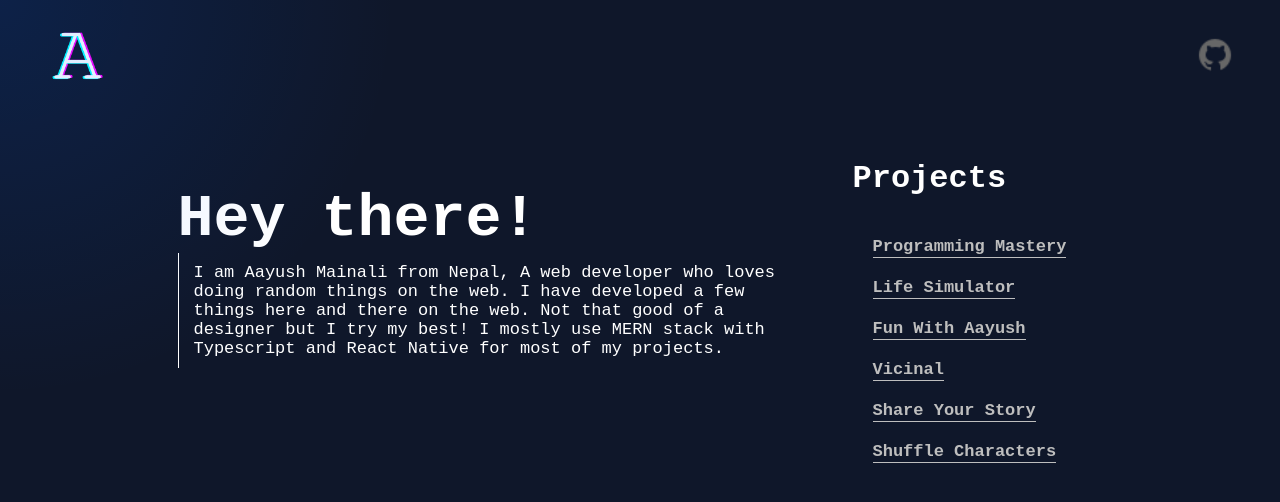
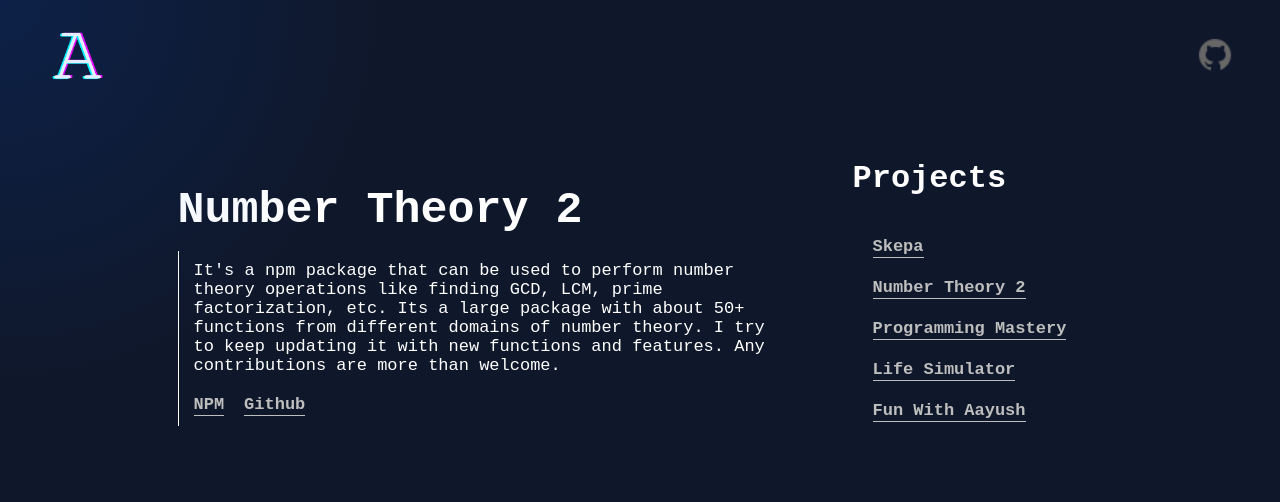
Before and after one commit to AayushMainali-Github/Portfolio, a React (Create React App) app: page /projects/numbertheory2 in a window 1280 px wide. Shown: the top 502 px of the page. Built offline with nearby package versions, Linux system fonts and the light colour scheme.

Commit message:
Portfolio update

```diff
--- a/src/Components/App.tsx
+++ b/src/Components/App.tsx
@@ -5,11 +5,10 @@ import Layout from "./Layout/Layout";
 import Home from "./Home/Home";
 import mouseMove from "../Utilities/mouseMove";
 import ProgrammingMastery from "./Projects/ProgrammingMastery";
-import ShareYourStory from "./Projects/ShareYourStory";
 import FunWithAayush from "./Projects/FunWithAayush";
-import Vicinal from "./Projects/Vicinal";
+import Skepa from "./Projects/Skepa";
 import LifeSimulator from "./Projects/LifeSimulator";
-import ShuffleCharacters from "./Projects/ShuffleCharacters";
+import NumberTheory2 from "./Projects/NumberTheory2";
 
 const App = () => {
   useEffect(() => {
@@ -22,11 +21,10 @@ const App = () => {
         <Route path="/" element={<Layout />}>
           <Route index element={<Home />} />
           <Route path="/projects/programmingmastery" element={<ProgrammingMastery />} />
-          <Route path="/projects/shareyourstory" element={<ShareYourStory />} />
           <Route path="/projects/funwithaayush" element={<FunWithAayush />} />
-          <Route path="/projects/vicinal" element={<Vicinal />} />
+          <Route path="/projects/numbertheory2" element={<NumberTheory2 />} />
+          <Route path="/projects/skepa" element={<Skepa />} />
           <Route path="/projects/lifesimulator" element={<LifeSimulator />} />
-          <Route path="/projects/shufflecharacters" element={<ShuffleCharacters />} />
           <Route path="*" element={<Home />} />
         </Route>
       </Routes>
--- a/src/Components/Layout/Projects.tsx
+++ b/src/Components/Layout/Projects.tsx
@@ -10,6 +10,12 @@ const Projects = () => {
     <div className="projects">
       <div className="head">Projects</div>
       <div className="links">
+        <Link className="link" to={pathname === "/projects/skepa" ? "/" : "/projects/skepa"}>
+          Skepa
+        </Link>
+        <Link className="link" to={pathname === "/projects/numbertheory2" ? "/" : "/projects/numbertheory2"}>
+          Number Theory 2
+        </Link>
         <Link className="link" to={pathname === "/projects/programmingmastery" ? "/" : "/projects/programmingmastery"}>
           Programming Mastery
         </Link>
@@ -19,15 +25,6 @@ const Projects = () => {
         <Link className="link" to={pathname === "/projects/funwithaayush" ? "/" : "/projects/funwithaayush"}>
           Fun With Aayush
         </Link>
-        <Link className="link" to={pathname === "/projects/vicinal" ? "/" : "/projects/vicinal"}>
-          Vicinal
-        </Link>
-        <Link className="link" to={pathname === "/projects/shareyourstory" ? "/" : "/projects/shareyourstory"}>
-          Share Your Story
-        </Link>
-        <Link className="link" to={pathname === "/projects/shufflecharacters" ? "/" : "/projects/shufflecharacters"}>
-          Shuffle Characters
-        </Link>
       </div>
     </div>
   );
--- /dev/null
+++ b/src/Components/Projects/NumberTheory2.tsx
@@ -0,0 +1,24 @@
+import React from "react";
+import "../../Css/Projects/Projects.css";
+
+const NumberTheory2 = () => {
+  return (
+    <div className="project">
+      <div className="head">Number Theory 2</div>
+      <div className="desc">
+        It's a npm package that can be used to perform number theory operations like finding GCD, LCM, prime factorization, etc. Its a large package with about 50+ functions from
+        different domains of number theory. I try to keep updating it with new functions and features. Any contributions are more than welcome.
+      </div>
+      <div className="links">
+        <a target="_" href="https://www.npmjs.com/package/number-theory-2">
+          NPM
+        </a>
+        <a target="_" href="https://github.com/AayushMainali-Github/number-theory-2">
+          Github
+        </a>
+      </div>
+    </div>
+  );
+};
+
+export default NumberTheory2;
--- /dev/null
+++ b/src/Components/Projects/Skepa.tsx
@@ -0,0 +1,22 @@
+import React from "react";
+import "../../Css/Projects/Projects.css";
+
+const Skepa = () => {
+  return (
+    <div className="project">
+      <div className="head">Skepa</div>
+      <div className="desc">
+        Skepa is a small, readable programming language implemented end-to-end: lexer, parser (Pratt), AST, and interpreter with a working runtime environment and built‑ins. The
+        project is mostly complete and includes comprehensive tests across all stages. The language is designed to be easy to learn and use, with a focus on readability and
+        maintainability.
+      </div>
+      <div className="links">
+        <a target="_" href="https://github.com/AayushMainali-Github/Skepa">
+          Github
+        </a>
+      </div>
+    </div>
+  );
+};
+
+export default Skepa;
```
